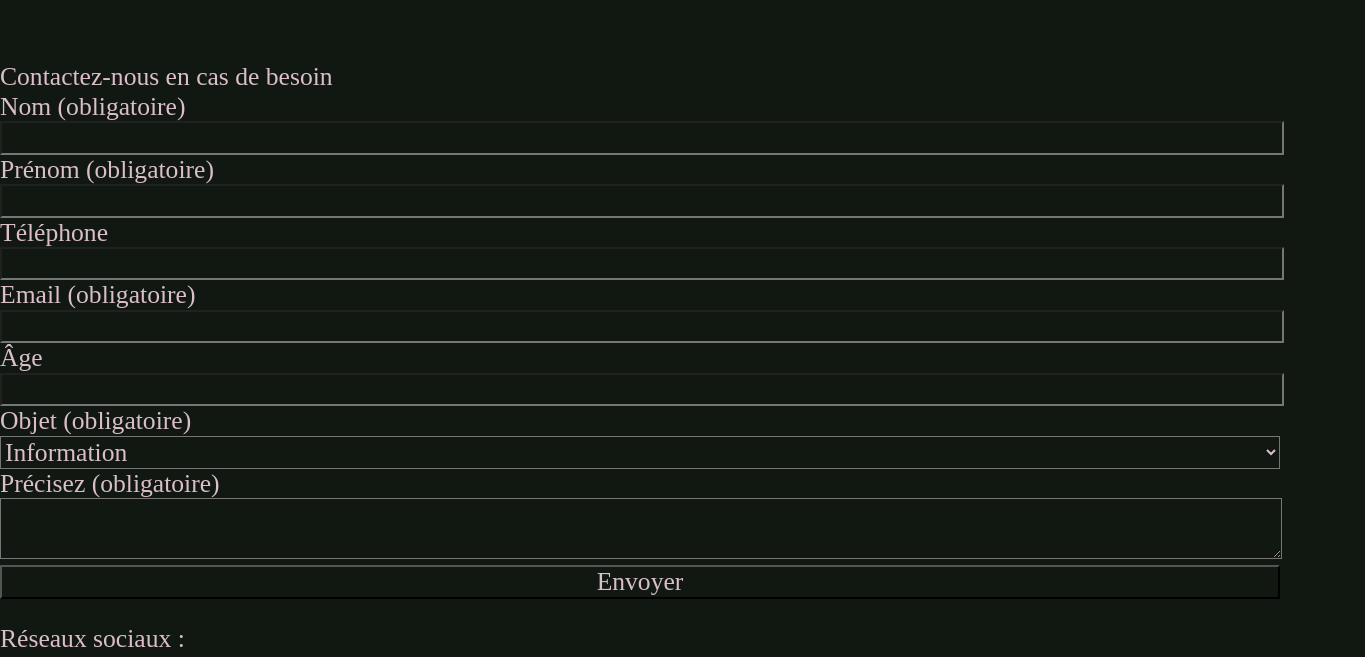
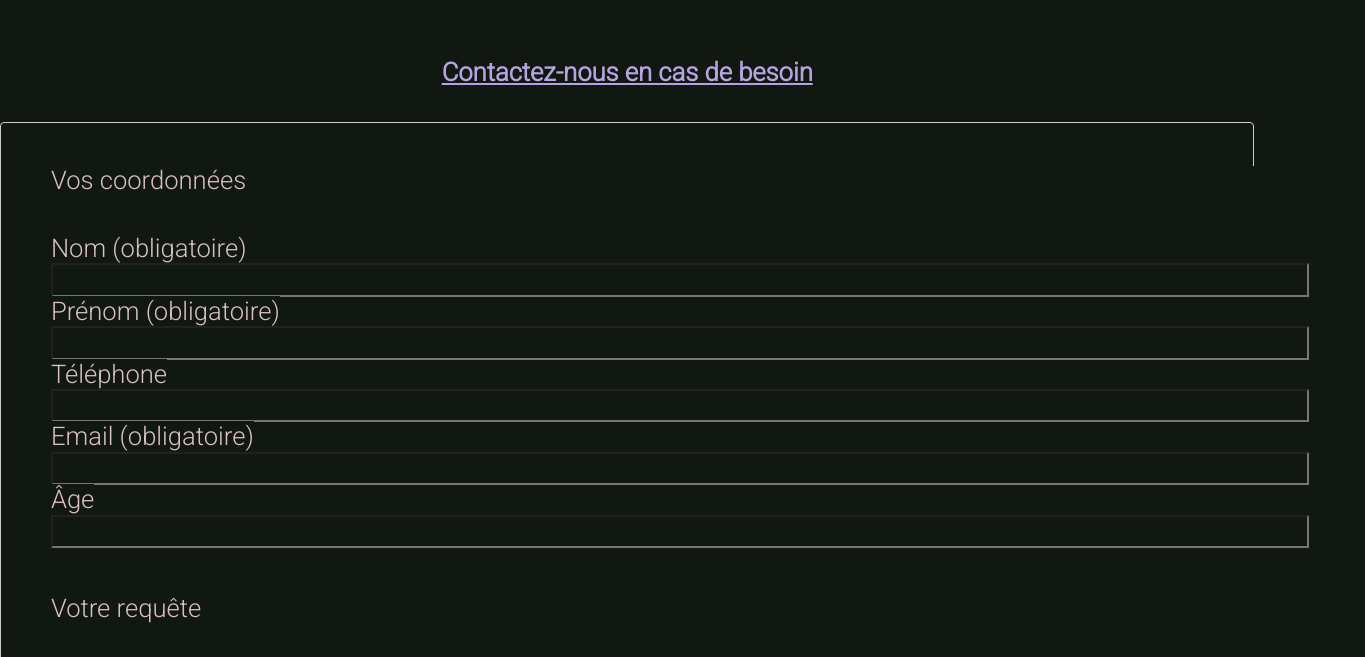
Before and after one commit to ECaffier/terredegeek, a website built with Parcel: page contactus.html in a window 1280 px wide. Shown: the part 120-777 px from the top of the page, 1365 px wide, since content can reach past the window. Built offline with nearby package versions, Linux system fonts and the light colour scheme.

Commit message:
reponsive added

```diff
--- a/contactus.html
+++ b/contactus.html
@@ -21,6 +21,10 @@
     <link rel="stylesheet" href="css/main.css">
 
     <meta name="theme-color" content="#fafafa">
+    <link rel="preconnect" href="https://fonts.gstatic.com">
+    <link href="https://fonts.googleapis.com/css2?family=Roboto:wght@300&display=swap" rel="stylesheet">
+    <link rel="preconnect" href="https://fonts.gstatic.com">
+    <link href="https://fonts.googleapis.com/css2?family=Libre+Baskerville:wght@700&family=Shadows+Into+Light&display=swap" rel="stylesheet">
   </head>
 
 <body>
@@ -38,43 +42,50 @@
         <img src="" alt="">
       </header>
         <section>
+          <h2>Contactez-nous en cas de besoin </h2>
+          <div class=form>
             <form method="post" action="traitement.php">
                 <p>
-                    <label for="contact">
-                        Contactez-nous en cas de besoin
-                    </label>
-                    <br/>
-                    <label for="nom">Nom (obligatoire)</label><br/>
+                  <fieldset>
+                    <legend>Vos coordonnées</legend><br/>
+                    <label for="nom">Nom (obligatoire)</label>
                     <input type="text" name="nom" id="nom" minlength="2" maxlength="40" required/>
-                    <br/>
-                    <label for="prenom">Prénom (obligatoire)</label><br/>
+
+                    <label for="prenom">Prénom (obligatoire)</label>
                     <input type="text" name="prenom" id="prenom" minlength="2" maxlength="40" required/>
-                    <br/>
-                    <label for="tel">Téléphone</label><br/>
+
+                    <label for="tel">Téléphone</label>
                     <input type="tel" name="tel"  id="tel"
                         pattern="[0-9]{10}"/>
+
+                    <label for="mail">Email (obligatoire)</label>
+                    <input type="email" name="mail" id="mail" required/>
+
+                    <label for="age"> Âge</label>
+                    <input type="number" name="age" id="age" min=7 max=77/>
+
+                  </fieldset>
                   <br/>
-                    <label for="mail">Email (obligatoire)</label><br/>
-                    <input type="email" name="mail" id="mail" required/>
+                  <fieldset>
+                    <legend>Votre requête</legend>
                   <br/>
-                    <label for="age"> Âge</label><br/>
-                    <input type="number" name="age" id="age" min=7 max=77/>
-                    <br/>
-                    <label for="objet">Objet (obligatoire)</label><br/>
+                    <label for="objet">Objet (obligatoire)</label>
                     <select name="objet" id="objet" required>
                         <option value="information">Information</option>
                         <option value="reclamation">Réclamation</option>
                         <option value="partenariat">Partenariat</option>
                         <option value="autre">Autre</option>
                    </select>
-                   <br/>
-                   <label for="precisez">Précisez (obligatoire)</label><br/>
+                  <fieldset>
+
+                    <label for="precisez">Précisez (obligatoire)</label>
                     <textarea name="precisez" id="precisez" row="20" cols="40" required></textarea>
-                   <br/>
+
                     <input type="submit" value="Envoyer">
-
+                  </fieldset>
                 </p>
             </form>
+            </div>
         </section>
     </main>
     <footer>
--- a/css/main.css
+++ b/css/main.css
@@ -94,8 +94,9 @@ textarea {
     color: #DABECA;
     text-decoration: none;
     padding: 0;
-    width: 100vw;
+    width: 98vw;
     height: auto;
+    font-family: 'Roboto', sans-serif;
 }
 
 h1, h2, h3, h4, h5, h6{
@@ -107,6 +108,8 @@ h1{
   margin-bottom: 10vh;
   display: flex;
   justify-content: center;
+  font-family: 'Libre Baskerville', serif;
+  font-family: 'Shadows Into Light', cursive;
 
 }
 
@@ -219,6 +222,19 @@ header nav {
 .repaIpad, .repaDesktop{
   display: none;
 }
+
+.form {
+  width: 100%;
+  padding: 0.7em 1.2em;
+  margin: 0.5em 0;
+  display: inline-block;
+  border: 1px solid #ccc;
+  border-radius: 4px;
+  box-sizing: border-box;
+}
+
+
+
 @media screen and (min-width : 720px){
   *{
     font-size: 4vw;
@@ -244,31 +260,34 @@ header nav {
   *{
     font-size: 2vw;
   }
+  html{
+    max-width: 100vw;
+    max-height: auto;
+  }
   .repaIpad, .repaPhone{
     display: none;
   }
   .productImg{
-    width: 50vw;
+    width: 40vw;
     display: flex;
-    justify-content: left;
-    }
+  }
 
   .picProduct{
     display: flex;
     width: 50vw;
     height: 60vh;
-    margin-right: 5px;
   }
   .repaDesktop{
     display: block;
   }
   .productRef{
     display: flex;
-    width: 100px;
   }
+
   .productText{
     display: flex;
     flex-direction: column;
+    width: 10vw;
   }
 
   .logoRs{
@@ -283,7 +302,8 @@ header nav {
   }
 
   .productText p{
-  width: 50vw;
+  width: 40vw;
+  height: auto;
   }
 
   .navBar a {
@@ -294,6 +314,18 @@ header nav {
   .firstParagraph{
     font-size: 2.3vw;
   }
+
+  .memberPic{
+    width: 20vw;
+    height: auto;
+  }
+  .prestaTable{
+    width:80vw;
+    height: auto;
+
+  }
+
+}
 
   /* ==========================================================================
    Helper classes
```
Also changed, not shown: index.html (+6 -0 lines), presta.html (+6 -3 lines), produit1.html (+4 -0 lines), produit2.html (+4 -0 lines), produit3.html (+4 -0 lines), produitmonth.html (+4 -0 lines), quisommesnous.html (+4 -0 lines). Lines whose indentation alone changed are shown as unchanged.
